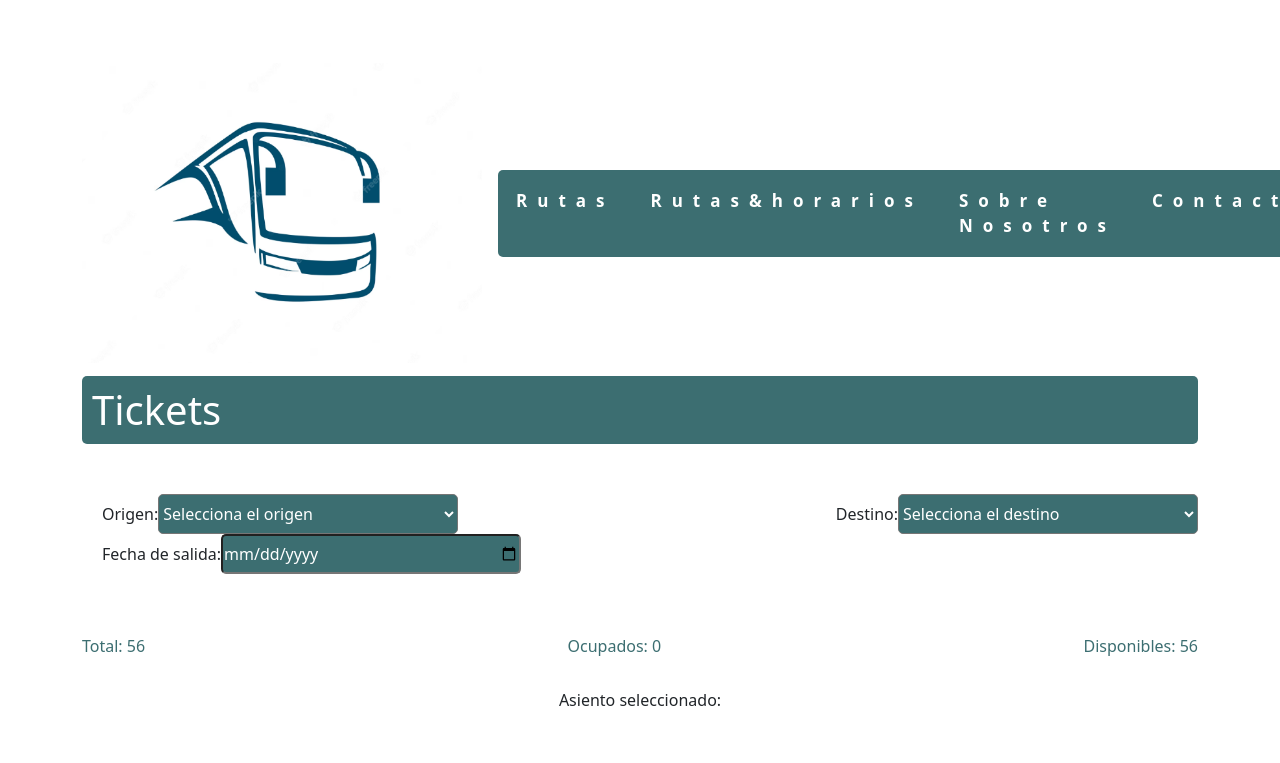
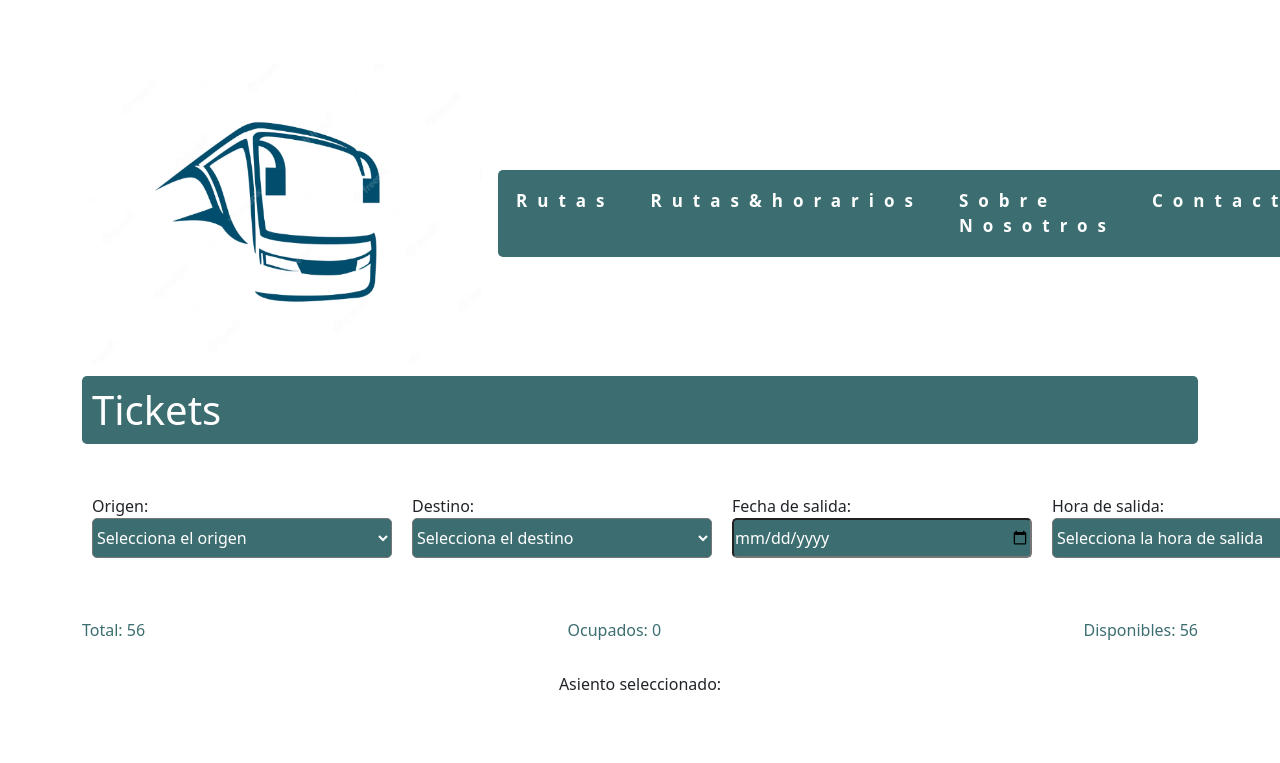
Before and after one commit to AaronBarboza/Proyecto, a Next.js app: page / in a window 1280 px wide. Shown: the top 763 px of the page. Built offline with nearby package versions, Linux system fonts and the light colour scheme.

Commit message:
cambios en buyticket

```diff
--- a/components/BuyTicket.tsx
+++ b/components/BuyTicket.tsx
@@ -1,4 +1,3 @@
-
 import styles from '../styles/BuyTicket.module.css';
 import React, { useState, useEffect, useRef } from 'react';
 import { Modal, Button } from 'react-bootstrap';
@@ -15,6 +14,7 @@ interface DatosViaje {
   origen: string;
   destino: string;
   fecha_salida: string;
+  hora_salida: string;
   boletosSeleccionados: number;
 }
 interface FacturaProps {
@@ -41,6 +41,57 @@ function Factura({ onClose, datosViaje, asiento }: {onClose: () => void;datosVia
       [name]: value
     }));
   };
+  const fechaActual = new Date().toLocaleDateString('es-ES');
+  const results = [
+    {
+      id: 1,
+      origin: 'Ciudad Neily',
+      destination: 'Cuidad Cortes',
+      tarifa: '₡5000',
+      date: fechaActual ,
+      time: '08:00 AM'
+    },
+    {
+      id: 2,
+      origin: 'Paso Canoas',
+      destination: 'Golfito',
+      tarifa: '₡2000',
+      date: fechaActual,
+      time: '07:00 AM'
+    },
+    {
+      id: 3,
+      origin: 'Paso Canoas',
+      destination: 'Cuidad Cortes',
+      tarifa: '₡4000',
+      date: fechaActual,
+      time: '12:00 AM'
+      },
+      {
+        id: 4,
+        origin: 'Cuidad Cortes ',
+        destination: 'Golfito',
+        tarifa: '₡6000',
+        date: fechaActual,
+        time: '11:00 AM'
+      },
+      {
+        id: 5,
+        origin: 'Dominical ',
+        destination: 'Cuidad Neily',
+        tarifa: '₡5000',
+        date: fechaActual,
+        time: '02:00 PM'
+      },
+      {
+        id: 6,
+        origin: 'Dominical',
+        destination: 'Golfito',
+        tarifa: '₡7000',
+        date: fechaActual,
+        time: '10:00 AM'
+      },
+    ];
 
   const precioUnitario = 10; // Precio por boleto
   const iva = 0.13; // Porcentaje de IVA
@@ -49,7 +100,7 @@ function Factura({ onClose, datosViaje, asiento }: {onClose: () => void;datosVia
   const montoIVA = subtotal * iva;
   const total = subtotal + montoIVA;
 
-  {/*Correo*/}
+  {/Correo/}
   const [fileContent, setFileContent] = useState('');
 
   const handleFileChange = (event: ChangeEvent<HTMLInputElement>) => {
@@ -199,7 +250,7 @@ function resizeImage(canvas: HTMLCanvasElement, maxWidth: number, maxHeight: num
 }
 
 
-{/*QR*/}
+{/QR/}
 
 
   return (
@@ -215,8 +266,8 @@ function resizeImage(canvas: HTMLCanvasElement, maxWidth: number, maxHeight: num
         <p>Origen: {datosViaje.origen}</p>
         <p>Destino: {datosViaje.destino}</p>
         <p>Fecha de salida: {datosViaje.fecha_salida}</p>
+        <p>Hora de salida: {datosViaje.hora_salida}</p>
         <p>Asiento seleccionado: {asiento}</p>
-
         <p>Precio unitario: ${precioUnitario}</p>
         <p>Cantidad de boletos: {datosViaje.boletosSeleccionados}</p>
         <p>Subtotal: ${subtotal}</p>
@@ -321,12 +372,23 @@ function resizeImage(canvas: HTMLCanvasElement, maxWidth: number, maxHeight: num
 }
 
 function BuyTicket() {
-  const [datosViaje, setDatosViaje] = useState({
-    origen: '',
-    destino: '',
-    fecha_salida: '',
-    boletosSeleccionados: 0
+  type DatosViaje = {
+    origen: string;
+    destino: string;
+    fecha_salida: string;
+    hora_salida: string;
+    boletosSeleccionados: number | null;
+  };
+
+  const [datosViaje, setDatosViaje] = useState<DatosViaje>({
+    origen: "",
+    destino: "",
+    fecha_salida: "",
+    hora_salida: "",
+    boletosSeleccionados: null,
   });
+
+
   const currentDate = new Date().toISOString().split('T')[0];//fecha actual
 
   const [asiento, setAsiento] = useState('');
@@ -397,16 +459,6 @@ function BuyTicket() {
     }));
   };
 
-  const handleInputChange = (e: React.ChangeEvent<HTMLInputElement>) => {
-    const { name, value } = e.target;
-    setDatosViaje((prevDatosViaje) => ({
-      ...prevDatosViaje,
-      [name]: value
-    }));
-  };
-
-
-
   const handleContinuar = () => {
     if (datosViaje.origen === datosViaje.destino) {
       alert('El origen y el destino no pueden ser iguales.');
@@ -436,13 +488,42 @@ function BuyTicket() {
     setShowModal(true);
   };
 
+
+  const [horaSalida, setHoraSalida] = useState("");
+
+  const handleHoraSalidaChange = (event: React.ChangeEvent<HTMLSelectElement>) => {
+    setHoraSalida(event.target.value);
+  };
+
+
+
+  const handleInputChange = (event: React.ChangeEvent<HTMLInputElement>) => {
+    setDatosViaje({
+      ...datosViaje,
+      [event.target.name]: event.target.value,
+    });
+  };
+  const handleSelectChange = (event: React.ChangeEvent<HTMLSelectElement>) => {
+    setDatosViaje({
+      ...datosViaje,
+      [event.target.name]: event.target.value,
+    });
+  };
+
+
+  interface IDatosViaje {
+    origen: string;
+    destino: string;
+    fecha_salida: string;
+    hora_salida: string;
+  }
   return (
     <div>
 
-      <div style={{display: "flex",flexDirection: "row",justifyContent: "space-between",alignItems: "center",flexWrap: "wrap"}} >
-      <label style={{ marginLeft: "20px" }} >
+      <div style={{ display: "flex", flexDirection: "row", justifyContent: "space-between", alignItems: "center", width: "100%" }}>
+  <label style={{ margin: "0 10px" }}>
     Origen:
-        <select name="origen" value={datosViaje.origen} onChange={handleInputSelectChange} style={{ width: '300px',height: "40px", backgroundColor: '#3C6E71', color: 'white',borderRadius: '5px'}} >
+    <select name="origen" value={datosViaje.origen} onChange={handleSelectChange} style={{ width: '300px', height: "40px", backgroundColor: '#3C6E71', color: 'white', borderRadius: '5px' }}>
       <option value="">Selecciona el origen</option>
       <option value="Cuidad Neily">Cuidad Neily</option>
       <option value="Paso Canoas">Paso Canoas</option>
@@ -451,25 +532,27 @@ function BuyTicket() {
       <option value="Dominical">Dominical</option>
     </select>
   </label>
-      <label style={{ marginLeft: "20px" }} >
+  <label style={{ margin: "0 10px" }}>
     Destino:
-        <select name="destino" value={datosViaje.destino} onChange={handleInputSelectChange} style={{ width: '300px',height: "40px", backgroundColor: '#3C6E71', color: 'white',borderRadius: '5px'}} >
+    <select name="destino" value={datosViaje.destino} onChange={handleSelectChange} style={{ width: '300px', height: "40px", backgroundColor: '#3C6E71', color: 'white', borderRadius: '5px' }}>
       <option value="">Selecciona el destino</option>
       <option value="Cuidad Neily">Cuidad Neily</option>
       <option value="Paso Canoas">Paso Canoas</option>
       <option value="Golfito">Golfito</option>
       <option value="Cuidad Cortes">Cuidad Cortes</option>
       <option value="Dominical">Dominical</option>
-
     </select>
   </label>
-      <label style={{ marginLeft: "20px" }} >
+  <label style={{ margin: "0 10px" }}>
     Fecha de salida:
-        <input
-          type="date"
-          name="fecha_salida"
-          value={datosViaje.fecha_salida}
-          onChange={handleInputChange}
+    <input type="date" name="fecha_salida" value={datosViaje.fecha_salida} onChange={handleInputChange} style={{ width: '300px', height: "40px", backgroundColor: '#3C6E71', color: 'white', borderRadius: '5px' }} />
+  </label>
+  <label style={{ margin: "0 10px" }}>
+        Hora de salida:
+        <select
+          name="hora_salida"
+          value={datosViaje.hora_salida}
+          onChange={handleSelectChange}
           style={{
             width: '300px',
             height: "40px",
@@ -477,10 +560,20 @@ function BuyTicket() {
             color: 'white',
             borderRadius: '5px'
           }}
-        />
+        >
+          <option value="">Selecciona la hora de salida</option>
+          <option value="08:00">08:00 AM</option>
+          <option value="09:00">09:00 AM</option>
+          <option value="10:00">10:00 AM</option>
+          <option value="12:00">12:00 PM</option>
+          <option value="14:00">02:00 PM</option>
+          <option value="16:00">04:00 PM</option>
+          <option value="18:00">06:00 PM</option>
+          {/* Añade más opciones de horas según tus necesidades */}
+        </select>
       </label>
+</div>
 
-      </div>
 
       <div style={{ marginBottom: '60px' }}></div>
       <label htmlFor="destino" style={{ color: '#3C6E71', display: 'flex', justifyContent: 'space-between' }}>
@@ -516,10 +609,6 @@ function BuyTicket() {
 
      </div>
 
-
-
-
-
       <div style={{ display: 'flex', justifyContent: 'center', marginTop: '20px' }}>
         <button className={styles.button} onClick={handleContinuar}>
           Continuar
@@ -528,8 +617,13 @@ function BuyTicket() {
 
 
       {showModal && (
-        <Factura onClose={() => setShowModal(false)} datosViaje={datosViaje} asiento={Number(asiento)} />
+  <Factura
+    onClose={() => setShowModal(false)}
+    datosViaje={{...datosViaje, boletosSeleccionados: datosViaje.boletosSeleccionados || 0}}
+    asiento={Number(asiento)}
+  />
 )}
+
     </div>
   );
 }
```
Lines whose indentation alone changed are shown as unchanged.
